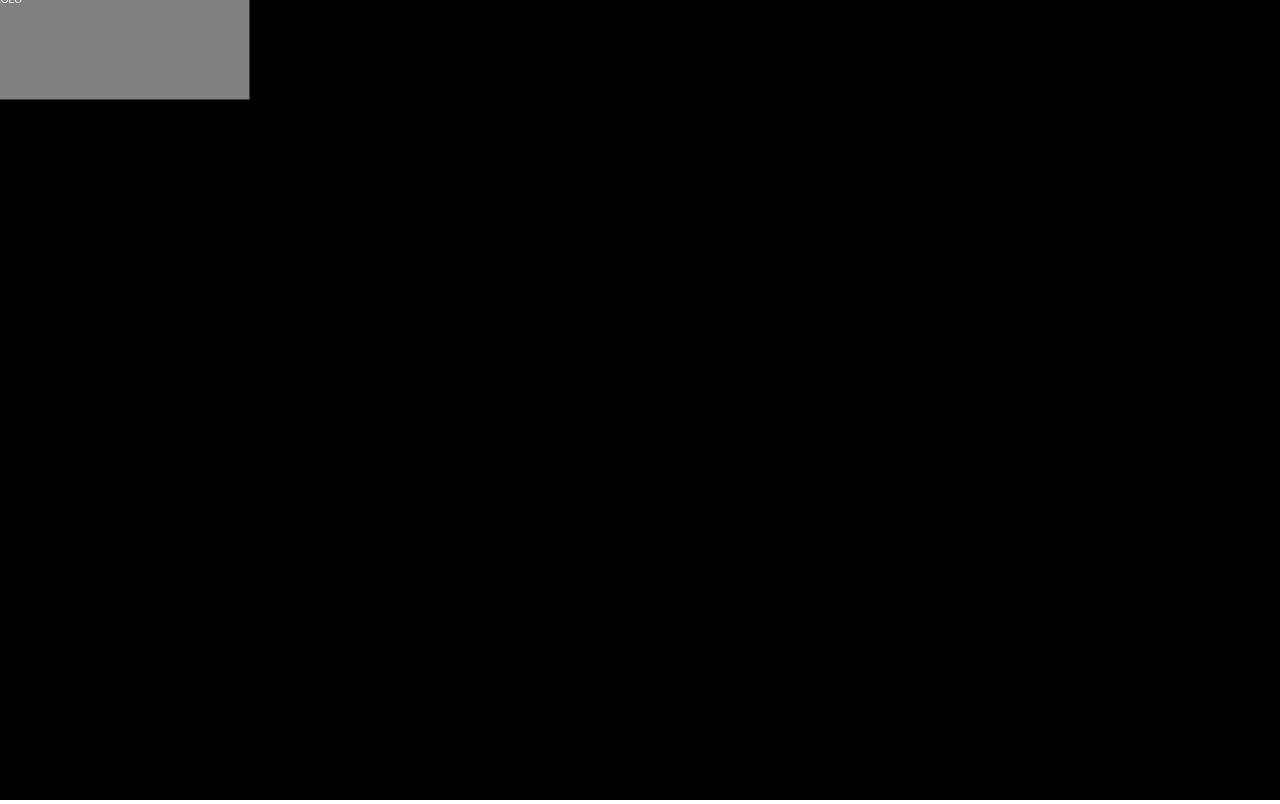
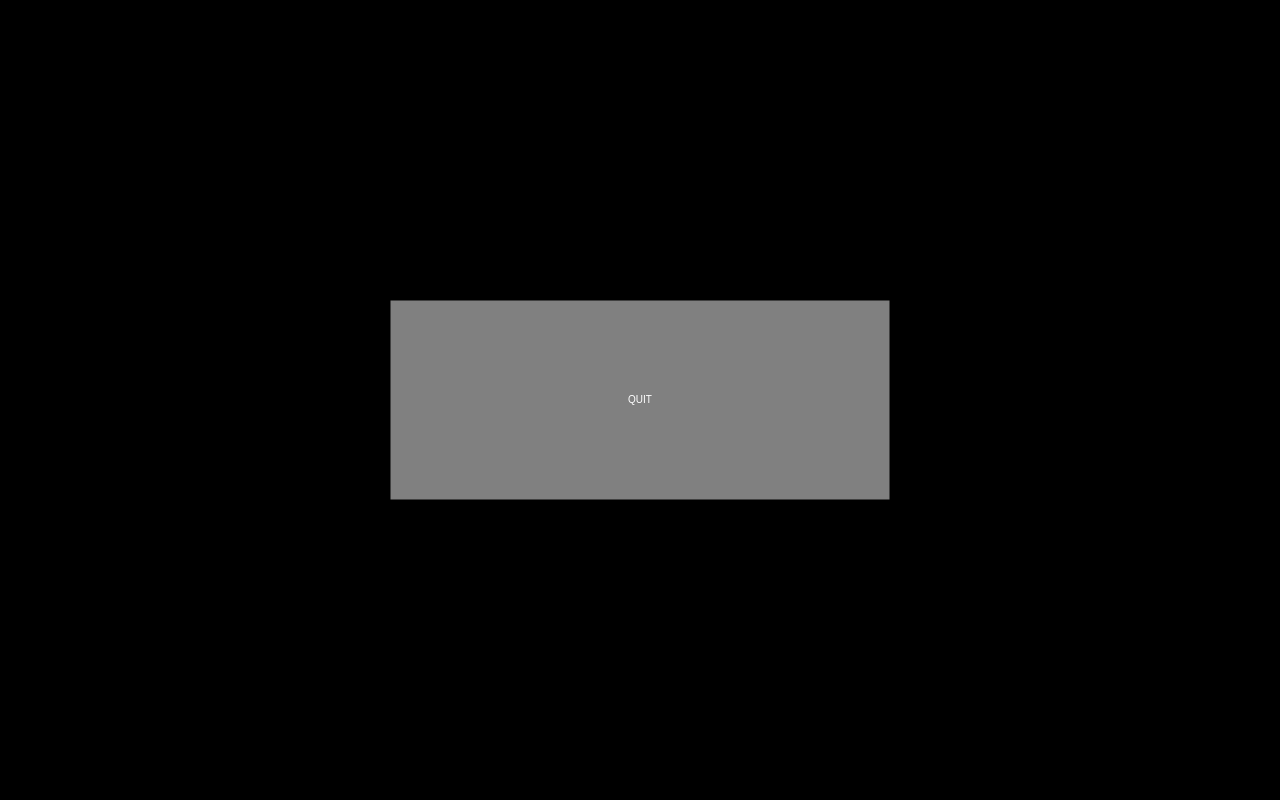
Before and after one commit to vymiyai/DaBus, a plain HTML site: page index.html in a window 1280 px wide. Drawn offline with Linux system fonts and the light colour scheme.

Commit message:
Adicao do posicionador de botoes de menu.

```diff
--- a/index.html
+++ b/index.html
@@ -10,6 +10,7 @@
         <script src='src/Game.js'></script>
         <script src='src/Components/Stage.js'></script>
         <script src='src/Components/MainMenuButtonFactory.js'></script>
+        <script src='src/Components/MainMenuButtonPositioner.js'></script>
         <script src='src/GameStates/MainMenu.js'></script>
         <script src='src/GameStates/End.js'></script>
         <script src='src/GameStates/StartUp.js'></script>
--- a/src/Components/MainMenuButtonFactory.js
+++ b/src/Components/MainMenuButtonFactory.js
@@ -43,8 +43,7 @@ var MainMenuButtonFactory = function()
 
         container.addChild( label );
 
-        //this.ESB.request( "setMainMenuButtonPositioning", { "label":text, "displayObject":container } );
-        this.ESB.request( "addShape", { displayObject:container } )
+        this.ESB.request( "positionMainMenuButton", { "label":text, "displayObject":container } );
     };
 
     // setter for the Enterprise Service Bus reference.
--- /dev/null
+++ b/src/Components/MainMenuButtonPositioner.js
@@ -0,0 +1,40 @@
+"use strict";
+
+// helper component used to position buttons for the main menu.
+var MainMenuButtonPositioner = function()
+{
+    // values.
+    this.positions          = {};
+    this.positions.QUIT      = { x: window.innerWidth/2, y: window.innerHeight/2 };
+
+    // accepted operations that this component can perform.
+    this.operations         = [ "positionMainMenuButton" ];
+
+    // reference to the ESB.
+    this.ESB                    = null;
+
+    // instantiates a base main menu button.
+    this.positionMainMenuButton = function( args )
+    {
+        var label   = args.label;
+        var button  = args.displayObject;
+
+        if( typeof this.positions[ label ] === "undefined" )
+        {
+            throw "no positioning data is available for the main menu button " + label;
+        }
+        else
+        {
+            button.x   = this.positions[ label ].x;
+            button.y   = this.positions[ label ].y;
+
+            this.ESB.request( "addShape", { displayObject:button } )
+        }
+    };
+
+    // setter for the Enterprise Service Bus reference.
+    this.setESB = function( esb )
+    {
+        this.ESB = esb;
+    };
+};
--- a/src/GameStates/MainMenu.js
+++ b/src/GameStates/MainMenu.js
@@ -22,7 +22,7 @@ var MainMenu = function()
     this.run        = function( game )
     {
         alert( "MAIN MENU" );
-        game.request( "addMainMenuButton", {  label:"WOLOLO" } );
+        game.request( "addMainMenuButton", {  label:"QUIT" } );
         game.setState( new Quit() );
     };
 };
--- a/src/GameStates/StartUp.js
+++ b/src/GameStates/StartUp.js
@@ -24,6 +24,7 @@ var StartUp = function()
         alert( "START UP" );
         game.register( new Stage() );
         game.register( new MainMenuButtonFactory() );
+        game.register( new MainMenuButtonPositioner() );
         game.setState( new MainMenu() );
     };
 };
```
